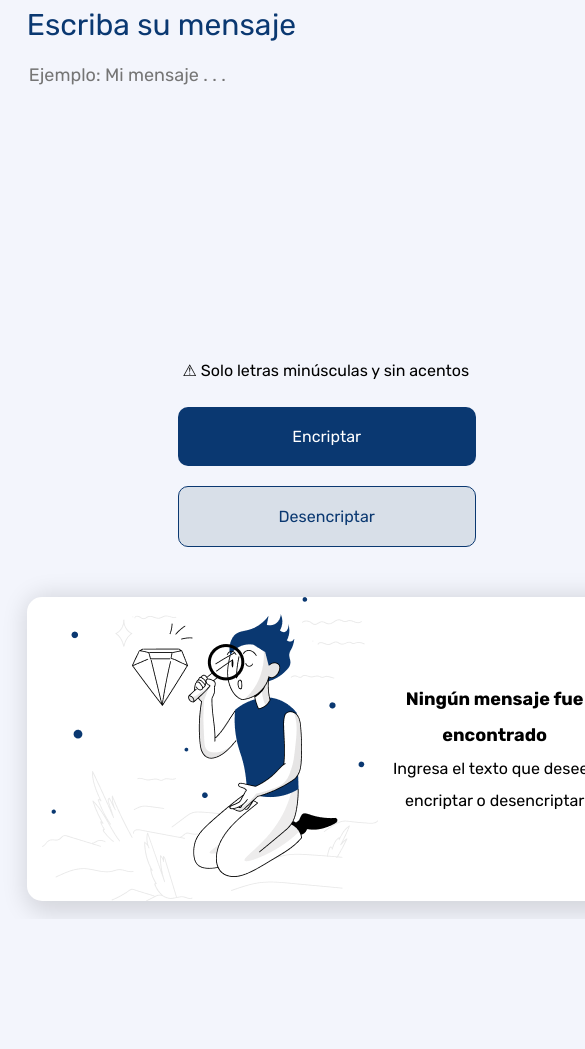
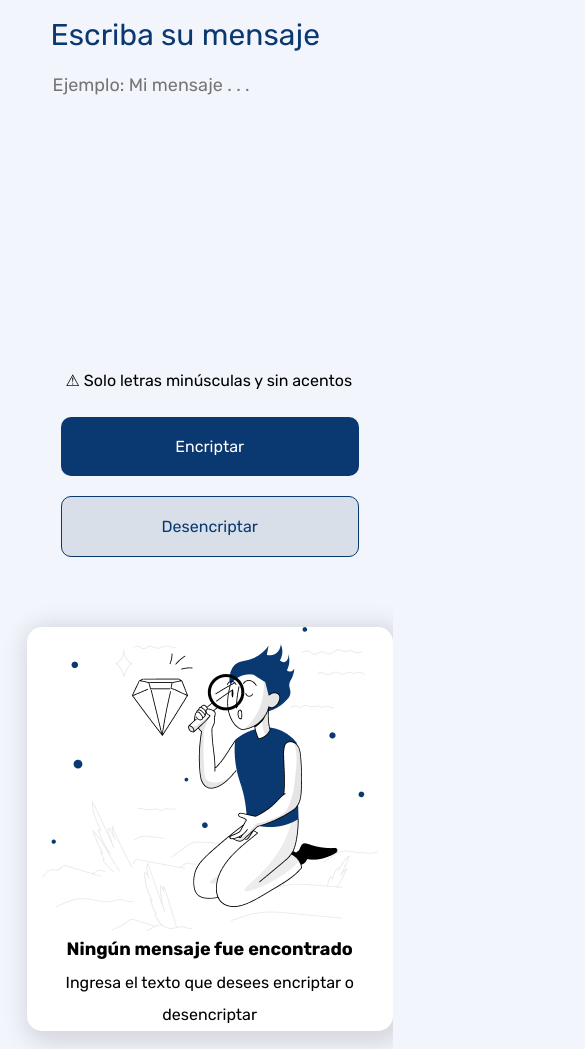
Before and after one commit to Tueik/Tueik.github.io, a plain HTML site: page index.html in a window 390 px wide. Shown: the part 92-1141 px from the top of the page, 585 px wide, since content can reach past the window. Before the commit the page ends 1011 px from the top, so only its background shows below. Drawn offline with Linux system fonts and the light colour scheme.

Commit message:
Add responsive view phone size

```diff
--- a/assets/css/styles.css
+++ b/assets/css/styles.css
@@ -53,7 +53,7 @@ p {
 
 }
 
-@media (min-width: 768px) { /** MediaQuery*/
+@media screen and (min-width: 768px) { /** MediaQuery*/
     .logo {
         margin: 4rem 0 0 4rem;
     }
@@ -83,18 +83,43 @@ p {
     }
     .botones{
         display: block;
+        flex-direction: column;
         margin-bottom: 5rem;
     }
 } /** MediaQuery End*/
 
-@media (max-width: 480px){
+@media screen and (max-width: 480px) {
+    .logo {
+        margin: 1rem 0 0 1rem;
+    }
+    .contenido {
+        display: grid;
+        grid-template-rows: 1fr;
+    }
+    .entrada-datos {
+        padding: 2rem 0
+    }
+    textarea.mensaje__campo {
+        width: 30rem;
+        height: 30rem;
+    }
+    textarea.mensaje_salida {
+        width: 30rem;
+        height: 30rem;
+    }
+    .salida-datos {
+        display: flex;
+        flex-direction: column;
+        justify-content: space-between;
+    }
     .botones{
         display: flex;
         flex-direction: column;
+        justify-content: center;
         gap: 2rem;
-
     }
 }
+
 
 .entrada-datos {
     display: flex;
@@ -182,9 +207,7 @@ p {
 
 
 /* Botones */
-.botones{
-    align-self: center;
-}
+
 
 .botones p{
     font-weight: 400;
@@ -198,7 +221,6 @@ p {
     border: none;
     font-family: var(--font);
     font-size: 1.6rem;
-
 }
 
 .boton--copiar {
```
